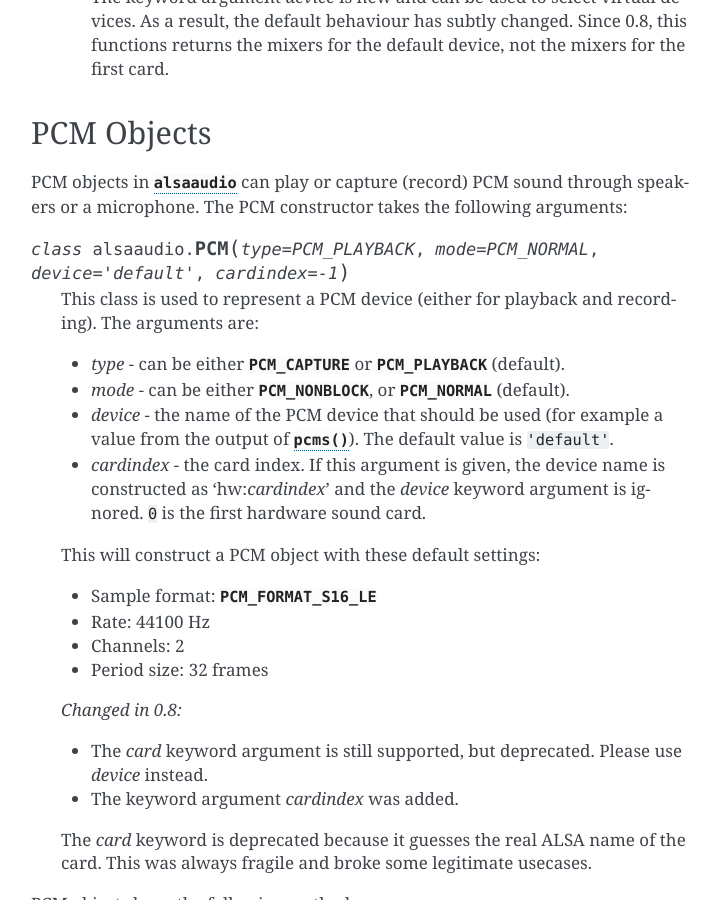
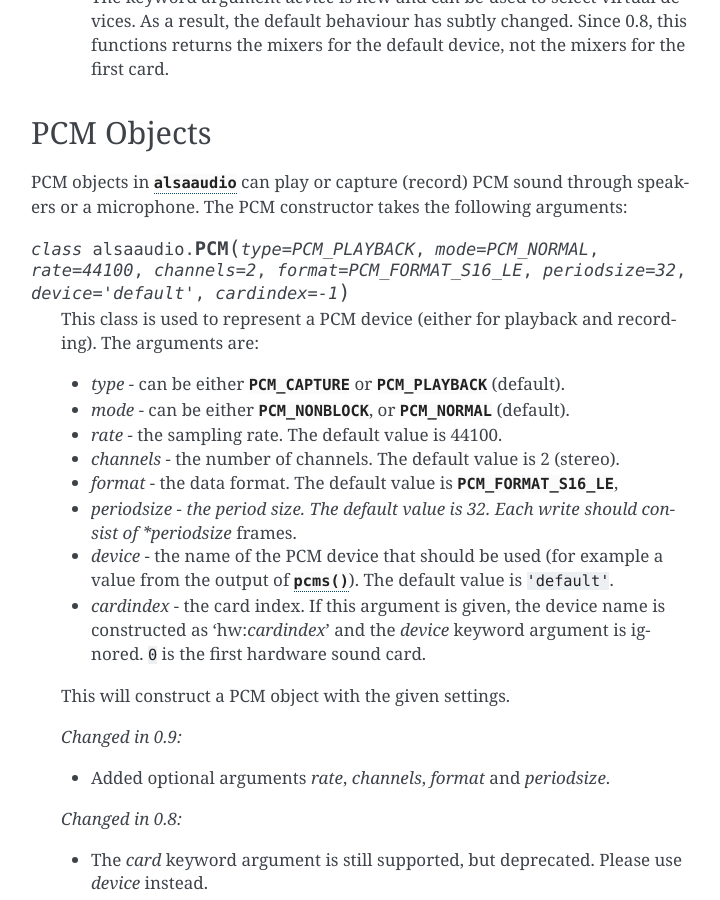
Before and after one commit to larsimmisch/pyalsaaudio, a Sphinx documentation site: the page built from doc/libalsaaudio.rst, in a window 1280 px wide and 900 px high, scrolled down 1325 px. Shown: the whole window, without its empty margins (389-1109 px from the left). Built offline with Sphinx 7.4.7, drawn with Linux system fonts in a browser that asks for light colours.

Commit message:
Support all essential parameters in alsapcm_new.

```diff
--- a/doc/libalsaaudio.rst
+++ b/doc/libalsaaudio.rst
@@ -108,7 +108,7 @@
 sound through speakers or a microphone. The PCM constructor takes the
 following arguments:
 
-.. class:: PCM(type=PCM_PLAYBACK, mode=PCM_NORMAL, device='default', cardindex=-1)
+.. class:: PCM(type=PCM_PLAYBACK, mode=PCM_NORMAL, rate=44100, channels=2, format=PCM_FORMAT_S16_LE, periodsize=32, device='default', cardindex=-1)
 
    This class is used to represent a PCM device (either for playback and
    recording). The arguments are:
@@ -117,6 +117,10 @@
      (default).
    * *mode* - can be either :const:`PCM_NONBLOCK`, or :const:`PCM_NORMAL`
      (default).
+   * *rate* - the sampling rate. The default value is 44100.
+   * *channels* - the number of channels. The default value is 2 (stereo).
+   * *format* - the data format. The default value is :const:`PCM_FORMAT_S16_LE`,
+   * *periodsize - the period size. The default value is 32. Each write should consist of *periodsize* frames.
    * *device* - the name of the PCM device that should be used (for example
      a value from the output of :func:`pcms`). The default value is
      ``'default'``.
@@ -125,12 +129,11 @@
      the `device` keyword argument is ignored.
      ``0`` is the first hardware sound card.
 
-   This will construct a PCM object with these default settings:
+   This will construct a PCM object with the given settings.
 
-   * Sample format: :const:`PCM_FORMAT_S16_LE`
-   * Rate: 44100 Hz
-   * Channels: 2
-   * Period size: 32 frames
+   *Changed in 0.9:*
+
+   - Added optional arguments `rate`, `channels`, `format` and `periodsize`.
 
    *Changed in 0.8:*
 
```
Also changed, not shown: 1 other file.
